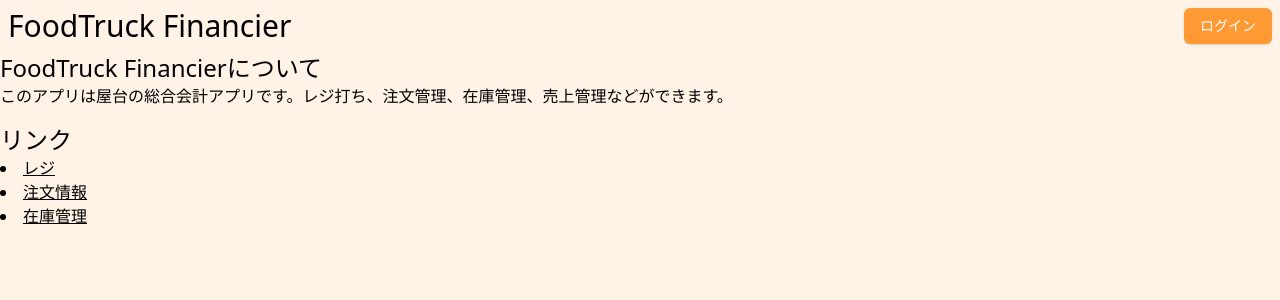
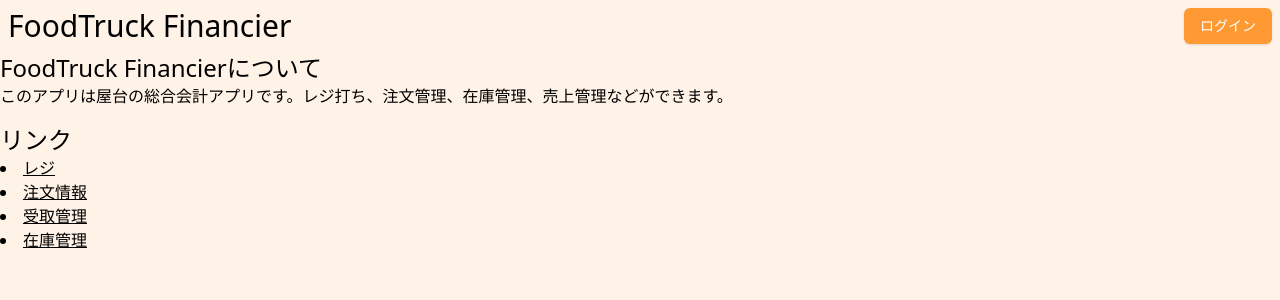
Before and after one commit to chakkun1121/food-truck-financier, a Next.js app: page / in a window 1280 px wide. Shown: the top 300 px of the page. Built offline with nearby package versions, Linux system fonts and the light colour scheme; no server answers.

Commit message:
feat: add link in top page

```diff
--- a/src/app/page.tsx
+++ b/src/app/page.tsx
@@ -22,6 +22,9 @@ export default function Home() {
               <Link href="/register/orders">注文情報</Link>
             </li>
             <li>
+              <Link href="/register/receive">受取管理</Link>
+            </li>
+            <li>
               <Link href="/register/stock">在庫管理</Link>
             </li>
           </ul>
```
